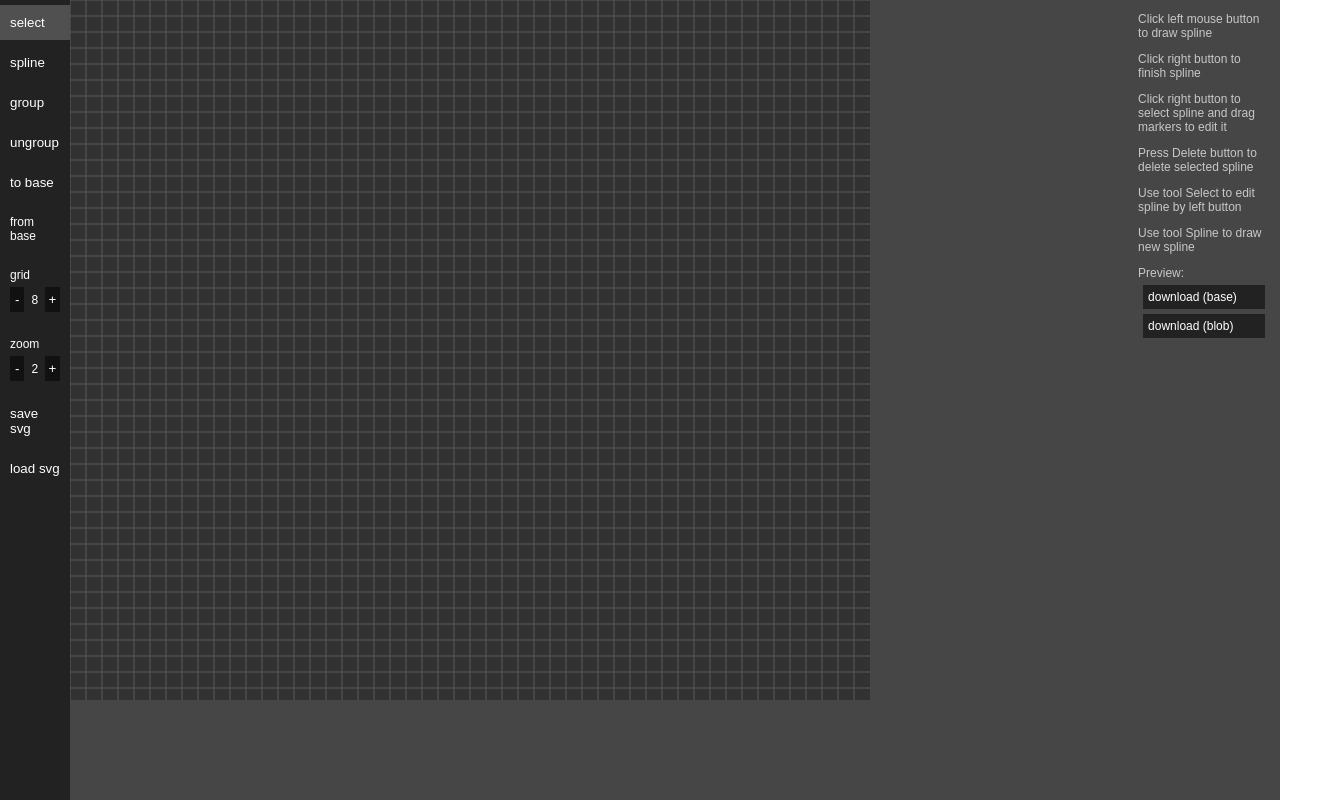
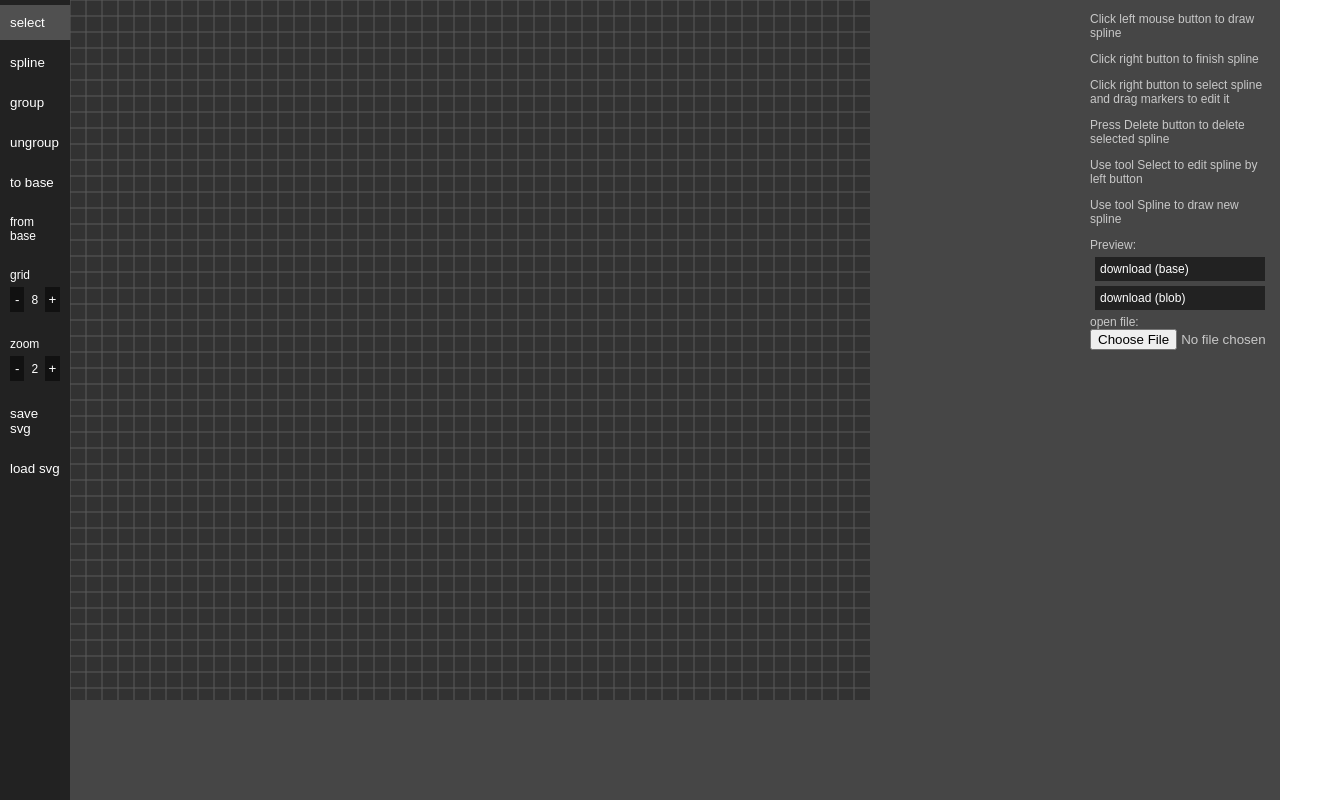
Before and after one commit to InikonZS/splayer, a React app: page / in a window 1280 px wide. Shown: the whole page, 1343 px wide, since content can reach past the window. Built offline with nearby package versions, Linux system fonts and the light colour scheme.

Commit message:
add select file

```diff
--- a/src/app.tsx
+++ b/src/app.tsx
@@ -122,6 +122,23 @@ export function App(){
                 <div>
                     <a className="download" download="image.svg" href={URL.createObjectURL(new Blob([svg], {type:'image/svg+xml'}))}>download (blob)</a>
                 </div>
+                <div>
+                    <div>open file: </div>
+                    <input type="file" onChange={(e)=>{
+                        const file = e.target.files[0];
+                        if (file){
+                            const reader = new FileReader();
+                            reader.readAsText(file, 'utf-8');
+                            reader.onload = ()=>{
+                                if (typeof reader.result == 'string'){
+                                    setSvg(reader.result);
+                                } else  {
+                                    console.log('not loaded');
+                                }
+                            }
+                        }
+                    }}/>
+                </div>
 
             </div>
         </div>
```
